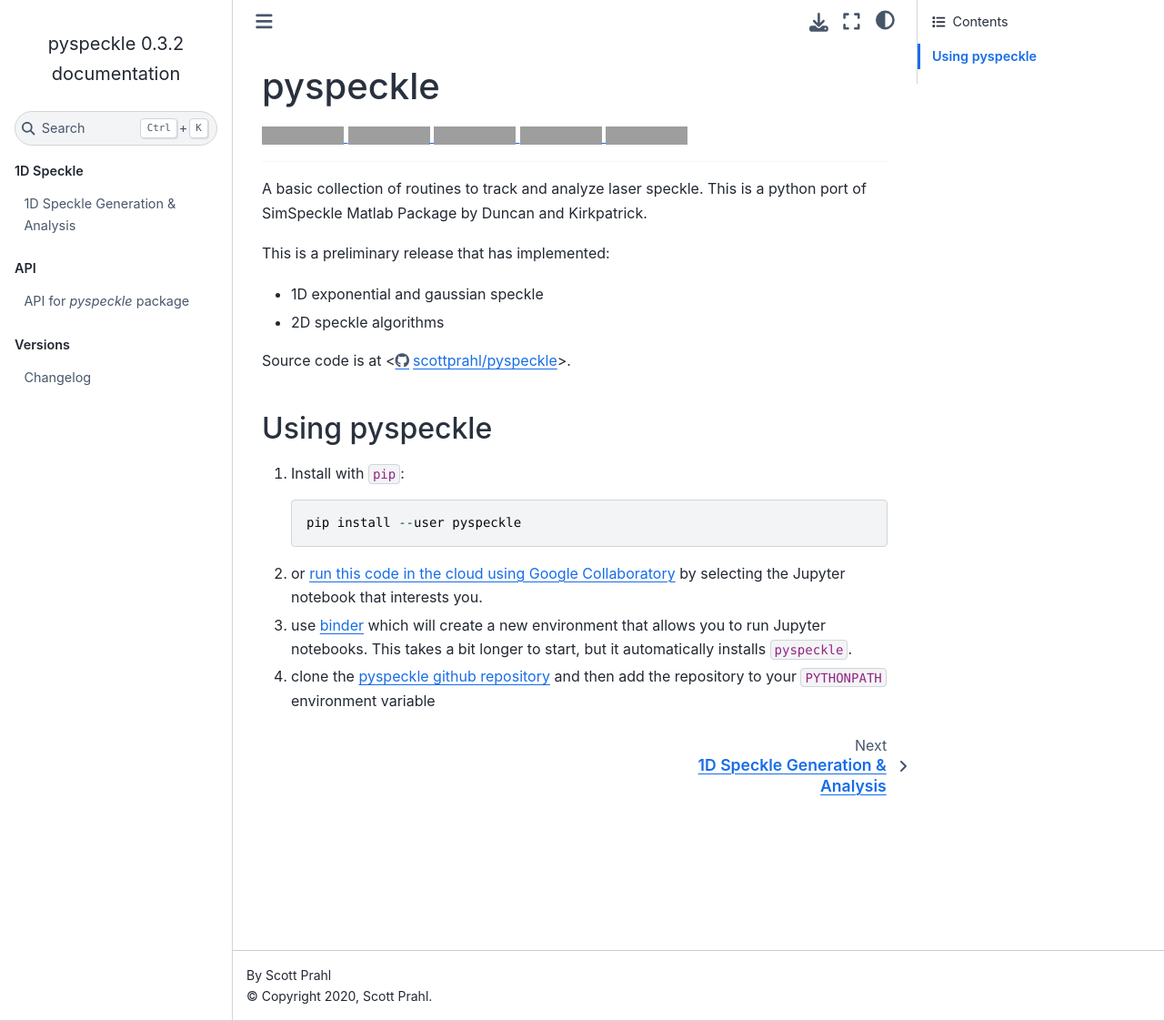
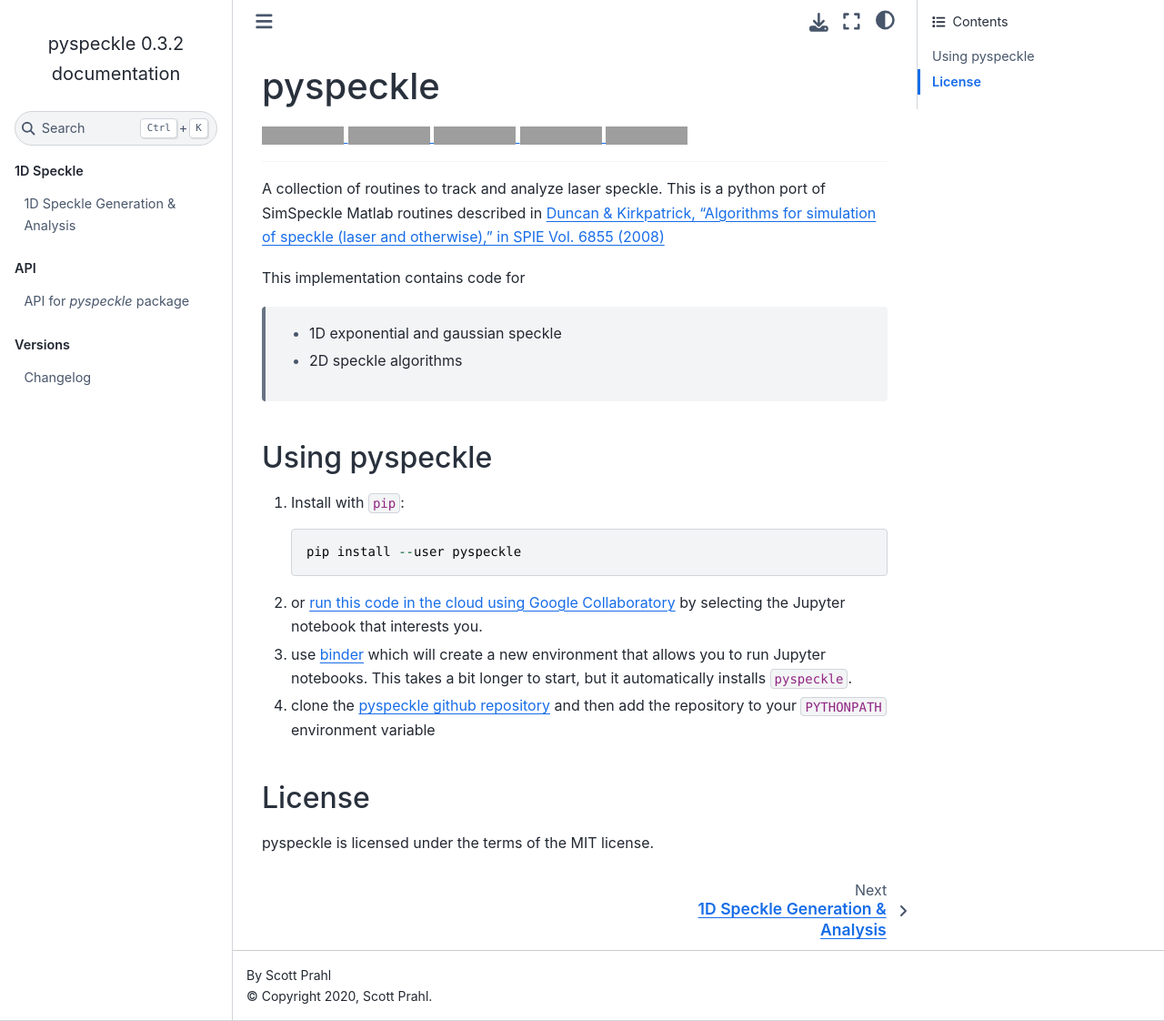
Before and after one commit to scottprahl/pyspeckle, a Sphinx documentation site: the page built from docs/index.rst, in a window 1280 px wide and 1122 px high. Shown: the whole window at 91% size. Built offline with Sphinx 7.4.7 and the Sphinx Book theme 1.1.4, drawn with Linux system fonts in a browser that asks for light colours; pages that are not in the unit, such as notebooks, are missing from menus; some of the changed lines change nothing that is shown; grey boxes are pictures that could not be loaded.

Commit message:
cite paper

```diff
--- a/README.rst
+++ b/README.rst
@@ -18,13 +18,14 @@ pyspeckle
 
 __________
 
-A basic collection of routines to track and analyze laser speckle.  This is a python
-port of SimSpeckle Matlab Package by Duncan and Kirkpatrick. This implementation
-has implemented::
+A collection of routines to track and analyze laser speckle.  This is a python
+port of SimSpeckle Matlab routines described in
+`Duncan & Kirkpatrick, "Algorithms for simulation of speckle (laser and otherwise)," in SPIE Vol. 6855 (2008) <https://www.researchgate.net/profile/Sean-Kirkpatrick-2/publication/233783056_Algorithms_for_simulation_of_speckle_laser_and_otherwise/links/09e4150b78c4e8fe5f000000/Algorithms-for-simulation-of-speckle-laser-and-otherwise.pdf>`_
 
-* 1D exponential and gaussian speckle
-* 2D speckle algorithms
+This implementation contains code for
 
+    * 1D exponential and gaussian speckle
+    * 2D speckle algorithms
 
 Using pyspeckle
 -------------------
--- a/docs/index.rst
+++ b/docs/index.rst
@@ -1,45 +1,4 @@
-pyspeckle
-=========
-
-.. image:: https://colab.research.google.com/assets/colab-badge.svg
-   :target: https://colab.research.google.com/github/scottprahl/pyspeckle/blob/master
-
-.. image:: https://mybinder.org/badge_logo.svg
-   :target: https://mybinder.org/v2/gh/scottprahl/pyspeckle/master?filepath=docs
-
-.. image:: https://img.shields.io/badge/readthedocs-latest-blue.svg
-   :target: https://pyspeckle2.readthedocs.io
-
-.. image:: https://img.shields.io/badge/github-code-green.svg
-   :target: https://github.com/scottprahl/pyspeckle
-
-.. image:: https://img.shields.io/badge/MIT-license-yellow.svg
-   :target: https://github.com/scottprahl/pyspeckle/blob/master/LICENSE.txt
-
-__________
-
-A basic collection of routines to track and analyze laser speckle.  This is a python
-port of SimSpeckle Matlab Package by Duncan and Kirkpatrick.
-
-This is a preliminary release that has implemented:
-
-* 1D exponential and gaussian speckle
-* 2D speckle algorithms
-
-Source code is at <https://github.com/scottprahl/pyspeckle>.
-
-Using pyspeckle
--------------------
-
-1. Install with ``pip``::
-
-    pip install --user pyspeckle
-
-2. or `run this code in the cloud using Google Collaboratory <https://colab.research.google.com/github/scottprahl/pyspeckle/blob/master>`_ by selecting the Jupyter notebook that interests you.
-
-3. use `binder <https://mybinder.org/v2/gh/scottprahl/pyspeckle/master?filepath=docs>`_ which will create a new environment that allows you to run Jupyter notebooks.  This takes a bit longer to start, but it automatically installs ``pyspeckle``.
-
-4. clone the `pyspeckle github repository <https://github.com/scottprahl/pyspeckle>`_ and then add the repository to your ``PYTHONPATH`` environment variable
+.. include:: ../README.rst
 
 .. toctree::
    :maxdepth: 2
```
